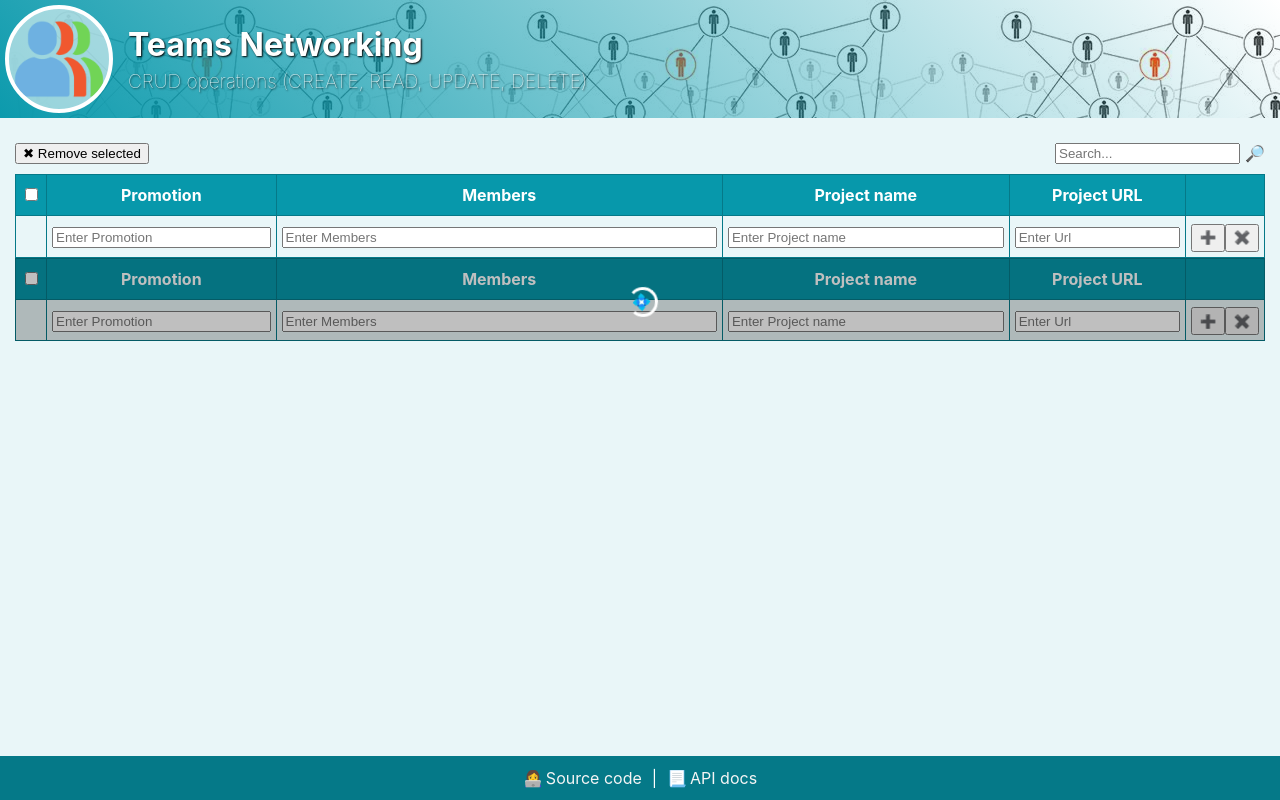
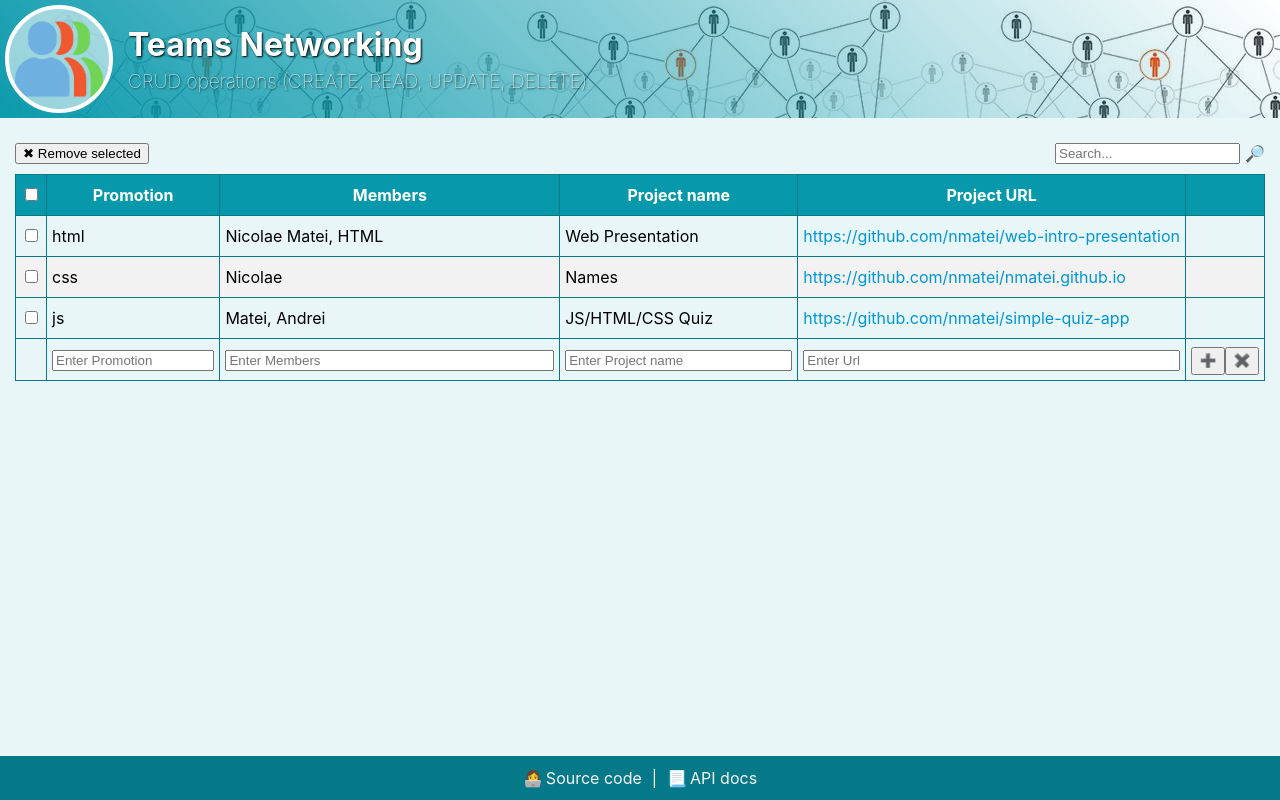
Before and after one commit to dtv71/teams-networking-react, a React (Create React App) app: page / in a window 1280 px wide. Built offline with nearby package versions, Linux system fonts and the light colour scheme.

Commit message:
render teams from array into rows

```diff
--- a/src/main/components.tsx
+++ b/src/main/components.tsx
@@ -1,4 +1,4 @@
-import { TeamsTable } from "./teams/TeamsTable";
+import { TeamsTableWrapper } from "./teams/TeamsTable";
 
 export function ContentWrapper() {
   return (
@@ -9,8 +9,7 @@ export function ContentWrapper() {
         <input type="search" name="search" id="searchTeams" placeholder="Search..." />
         <label htmlFor="searchTeams">🔎</label>
       </div>
-      <TeamsTable loading={false} />
-      <TeamsTable loading={true} />
+      <TeamsTableWrapper />
     </div>
   );
 }
--- a/src/main/teams/TeamsTable.tsx
+++ b/src/main/teams/TeamsTable.tsx
@@ -1,5 +1,56 @@
+function TeamRow({ id, promotion, members, name, url }) {
+  // const displayUrl = url.startsWith("https://github.com/") ? url.substring(19) : url;
+  return (
+    <tr>
+      <td style={{ textAlign: "center" }}>
+        <input type="checkbox" name="selected" value="${id}" />
+      </td>
+      <td>{promotion}</td>
+      <td>{members}</td>
+      <td>{name}</td>
+      <td>
+        <a href="${url}" target="_blank">
+          {url}
+        </a>
+      </td>
+      <td>
+        <button type="button" data-id="${id}" className="action-btn edit-btn">
+          📝
+        </button>
+        <button type="button" data-id="${id}" className="action-btn remove-btn">
+          🗑
+        </button>
+      </td>
+    </tr>
+  );
+}
+
 export function TeamsTable(props) {
   console.warn(props);
+
+  const teams = [
+    {
+      id: "toze8j1610313009673",
+      promotion: "html",
+      members: "Nicolae Matei, HTML",
+      name: "Web Presentation",
+      url: "https://github.com/nmatei/web-intro-presentation"
+    },
+    {
+      id: "ezabnf1630345987541",
+      promotion: "css",
+      members: "Nicolae",
+      name: "Names",
+      url: "https://github.com/nmatei/nmatei.github.io"
+    },
+    {
+      id: "86mq81630347385708",
+      promotion: "js",
+      members: "Matei, Andrei",
+      name: "JS/HTML/CSS Quiz",
+      url: "https://github.com/nmatei/simple-quiz-app"
+    }
+  ];
   return (
     <form id="teamsForm" action="" method="get" className={props.loading == true ? "loading-mask" : ""}>
       <table id="teamsTable">
@@ -23,7 +74,18 @@ export function TeamsTable(props) {
             <th></th>
           </tr>
         </thead>
-        <tbody></tbody>
+        <tbody>
+          {teams.map(team => (
+            <TeamRow
+              key={team.id}
+              id={team.id}
+              promotion={team.promotion}
+              members={team.members}
+              name={team.name}
+              url={team.url}
+            />
+          ))}
+        </tbody>
         <tfoot>
           <tr>
             <td>&nbsp;</td>
@@ -53,3 +115,7 @@ export function TeamsTable(props) {
     </form>
   );
 }
+
+export function TeamsTableWrapper() {
+  return <TeamsTable loading={false} />;
+}
```
